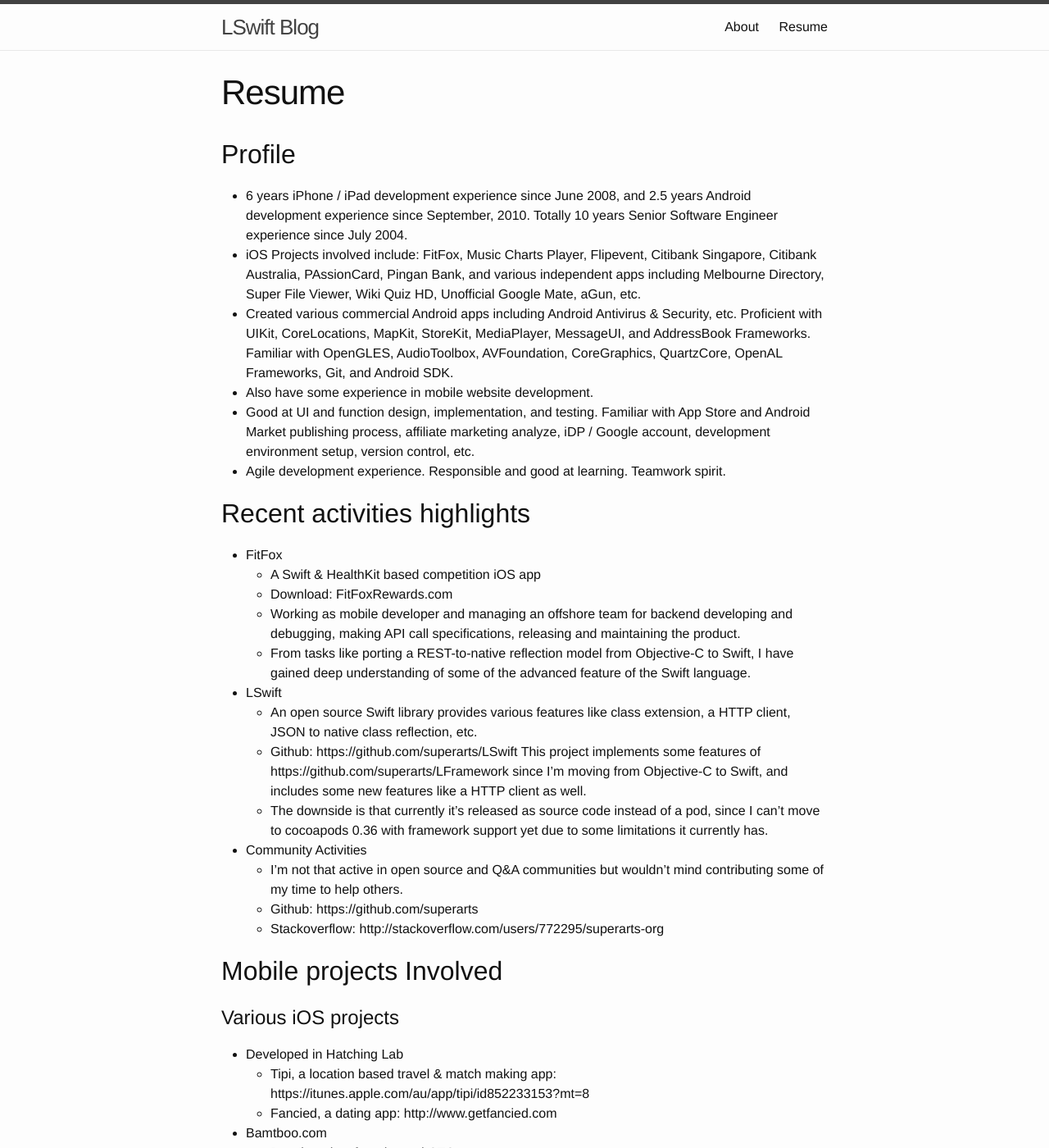
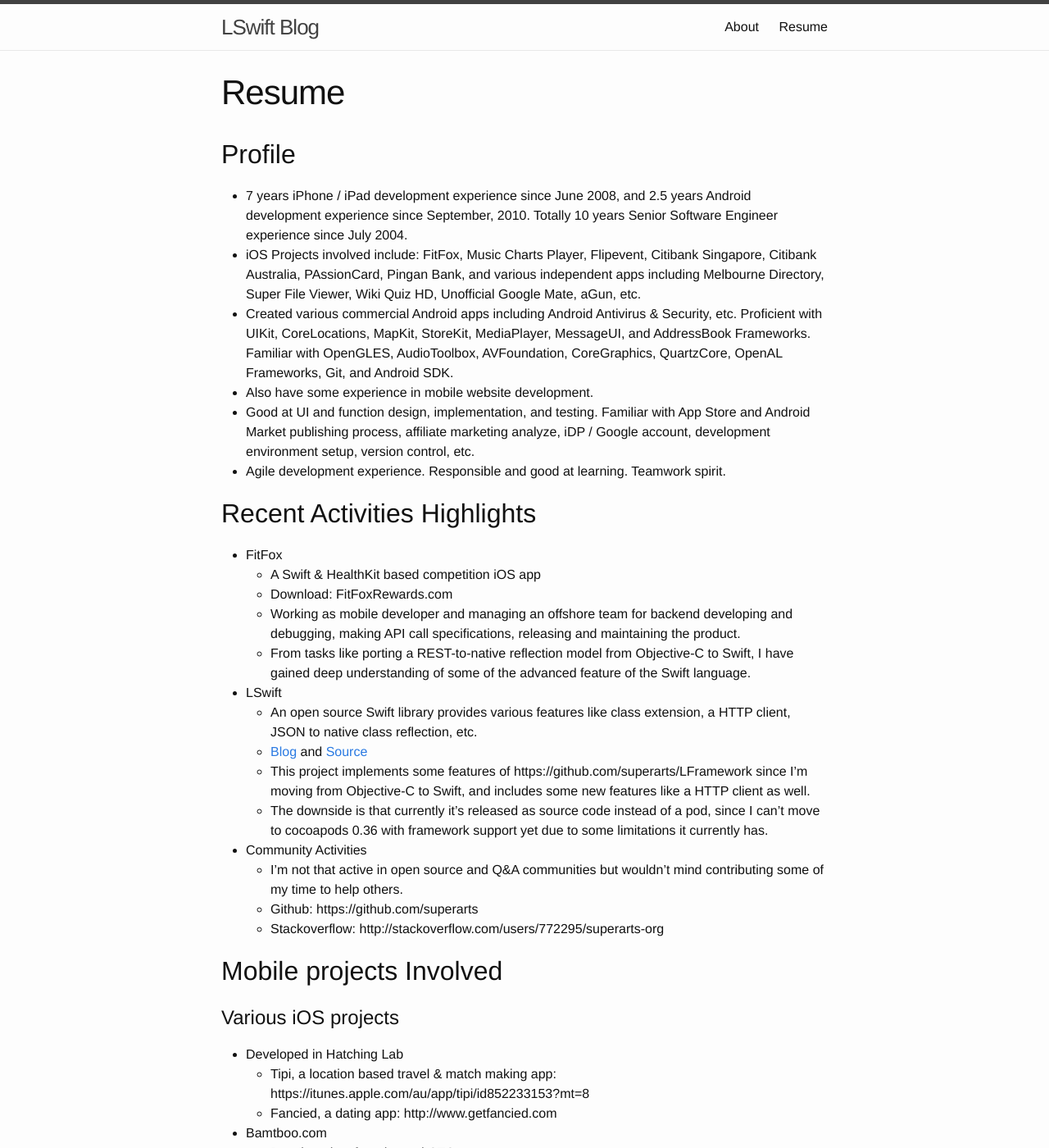
Before and after one commit to superarts/SwissKnife, a Jekyll site: the page built from resume.md, in a window 1280 px wide and 1400 px high. Shown: the whole window at 82% size. Built offline with Jekyll 4.4.1, drawn with Linux system fonts in a browser that asks for light colours; some of the changed text lies outside the part shown.

```diff
--- a/resume.md
+++ b/resume.md
@@ -7,7 +7,7 @@ permalink: /resume/
 Profile
 ---
 
-- 6 years iPhone / iPad development experience since June 2008, and 2.5 years Android development experience since September, 2010. Totally 10 years Senior Software Engineer experience since July 2004.
+- 7 years iPhone / iPad development experience since June 2008, and 2.5 years Android development experience since September, 2010. Totally 10 years Senior Software Engineer experience since July 2004.
 - iOS Projects involved include: FitFox, Music Charts Player, Flipevent, Citibank Singapore, Citibank Australia, PAssionCard, Pingan Bank, and various independent apps including Melbourne Directory, Super File Viewer, Wiki Quiz HD, Unofficial Google Mate, aGun, etc.
 - Created various commercial Android apps including Android Antivirus & Security, etc.
 Proficient with UIKit, CoreLocations, MapKit, StoreKit, MediaPlayer, MessageUI, and AddressBook Frameworks. Familiar with OpenGLES, AudioToolbox, AVFoundation, CoreGraphics, QuartzCore, OpenAL Frameworks, Git, and Android SDK.
@@ -15,7 +15,7 @@ Proficient with UIKit, CoreLocations, MapKit, StoreKit, MediaPlayer, MessageUI,
 - Good at UI and function design, implementation, and testing. Familiar with App Store and Android Market publishing process, affiliate marketing analyze, iDP / Google account, development environment setup, version control, etc.
 - Agile development experience. Responsible and good at learning. Teamwork spirit.
 
-Recent activities highlights
+Recent Activities Highlights
 ---
 
 - FitFox
@@ -25,8 +25,8 @@ Recent activities highlights
   - From tasks like porting a REST-to-native reflection model from Objective-C to Swift, I have gained deep understanding of some of the advanced feature of the Swift language.
 - LSwift
   - An open source Swift library provides various features like class extension, a HTTP client, JSON to native class reflection, etc.
-  - Github: https://github.com/superarts/LSwift
-This project implements some features of https://github.com/superarts/LFramework since I’m moving from Objective-C to Swift, and includes some new features like a HTTP client as well.
+  - [Blog](http://superarts.github.io/LSwift/) and [Source](https://github.com/superarts/LSwift)
+  - This project implements some features of https://github.com/superarts/LFramework since I’m moving from Objective-C to Swift, and includes some new features like a HTTP client as well.
   - The downside is that currently it’s released as source code instead of a pod, since I can’t move to cocoapods 0.36 with framework support yet due to some limitations it currently has.
 - Community Activities
   - I’m not that active in open source and Q&A communities but wouldn’t mind contributing some of my time to help others.
@@ -184,11 +190,11 @@ OS X, Windows, Linux, iOS, Android, Embedded Systems (SigmaTel 35xx, Action, Xwa
 
 Standards / Frameworks
 ===
-POSIX, Cocoa, UIKit, X11, GNU, PHP Extension, Google Engine, OpenGL ES, Microsoft .NET
+POSIX, Cocoa, UIKit, Parse, cocos-2dx, X11, GNU, PHP Extension, Google Engine, OpenGL ES, Microsoft .NET
 
 Version Control / Project Management
 ===
-GIT, Jira, Subversion (as administrator), VSS, StarTeam, SFEE
+GIT, Jira, Lighthouse, Subversion (as administrator and user), VSS, Microsoft Project, StarTeam, SFEE
 
 Others
 ===
```
Also changed, not shown: other parts of resume.md (+6 -0 lines), _posts/2015-05-08-using-icon-font-with-lthememanager.md (+1 -1 lines), _posts/2015-05-18-form-support-in-lrest.md (added, +25 -0 lines).
